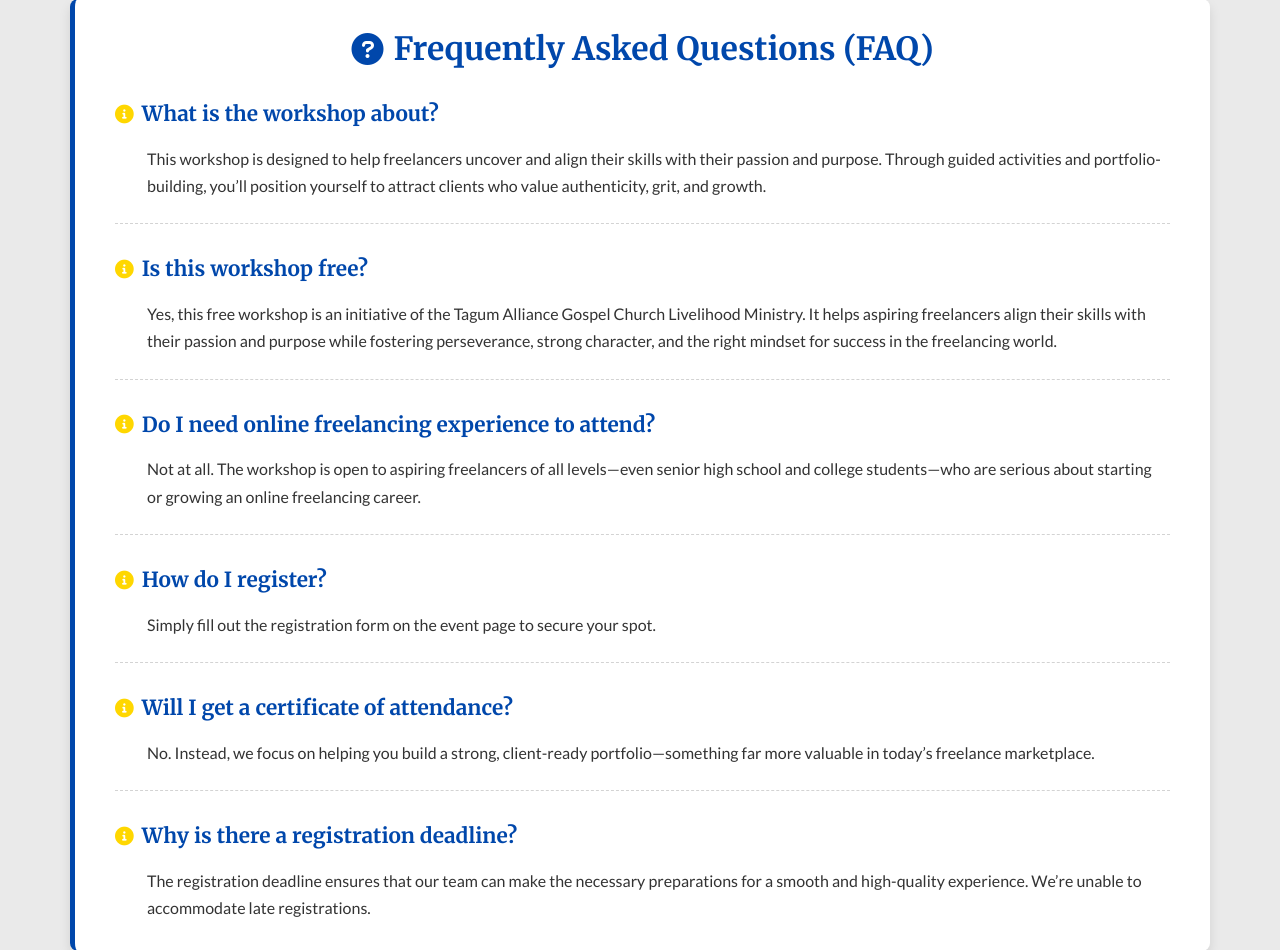
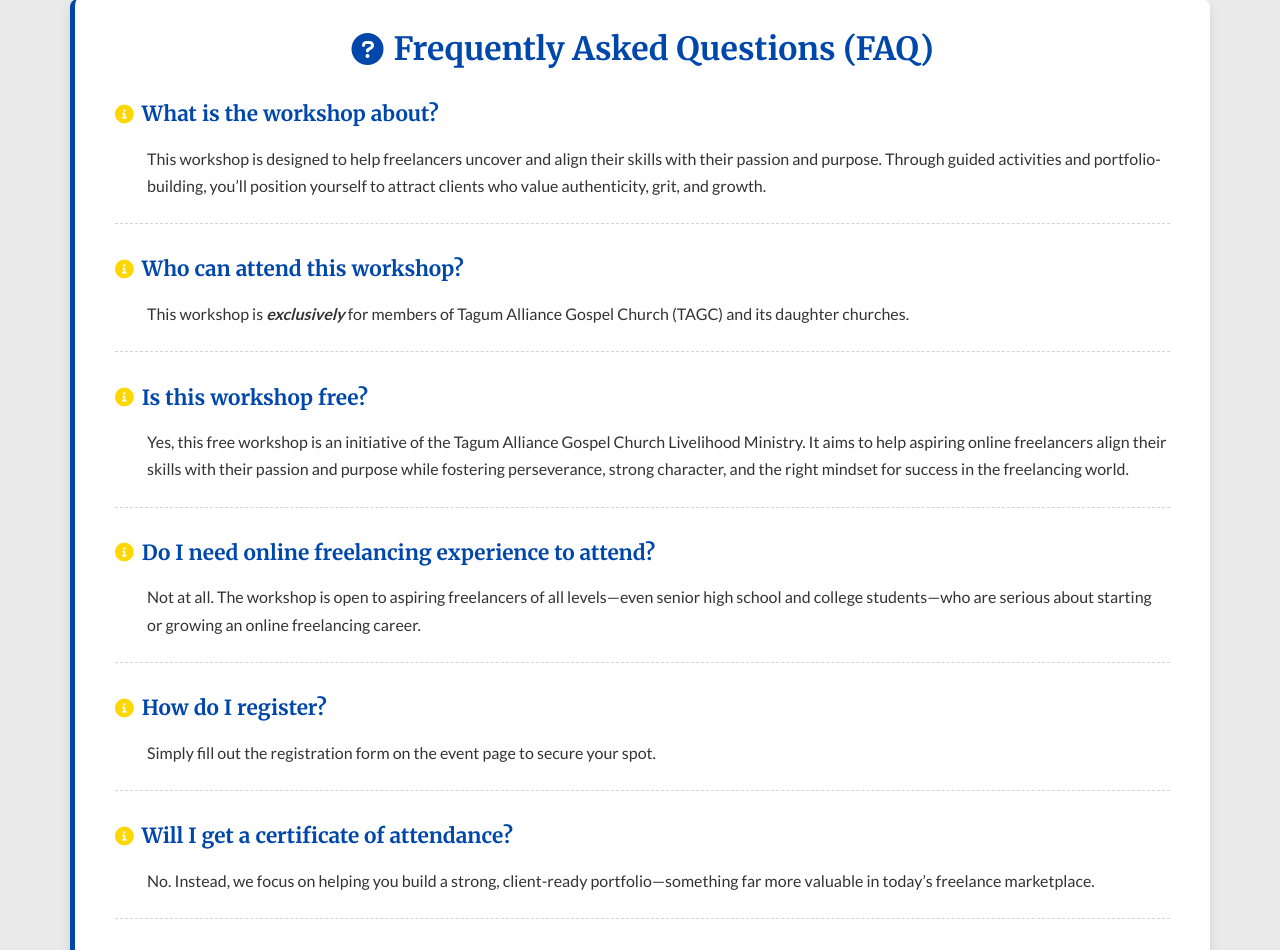
Before and after one commit to EDMarbas/tagc-workshop, a Django app: page /faq/ in a window 1280 px wide. Shown: the part 101-1051 px from the top of the page. Run offline with Django 5.2, Linux system fonts and the light colour scheme.

Commit message:
Update FAQ

```diff
--- a/registration/forms.py
+++ b/registration/forms.py
@@ -32,6 +32,9 @@
             'full_name',
             'email',
             'location',
+            'age_group',
+            'current_situation',
+            'freelance_experience'
         ]
         widgets = {
             'full_name': forms.TextInput(attrs={'class': 'form-control', 'placeholder': 'First and Last Name'}),
--- a/registration/templates/registration/base.html
+++ b/registration/templates/registration/base.html
@@ -184,7 +184,7 @@
         .alert { position: relative; padding: 1rem 1.25rem; margin-bottom: 1rem; border: 1px solid transparent; border-radius: 0.375rem; display: flex; align-items: center; gap: 10px; } .alert i { font-size: 1.25em; line-height: 1; } .alert-content { flex-grow: 1; } .alert-heading { color: inherit; font-family: var(--font-heading); margin-top: 0; margin-bottom: 0.5rem; font-size: 1.25em; } .alert-danger { color: #6a1a21; background-color: #f8d7da; border-color: #f5c2c7; } .alert-danger i { color: #842029; } .alert-warning { color: #664d03; background-color: #fff3cd; border-color: #ffecb5; } .alert-warning i { color: #cca300; } .alert-info { color: #055160; background-color: #cff4fc; border-color: #b6effb; } .alert-info i { color: #067084; } .alert-success { color: #0a3622; background-color: #d1e7dd; border-color: #badbcc; } .alert-success i { color: #0f5132; }
 
         /* --- PAGE SPECIFIC STYLES (unchanged) --- */
-        .workshop-header { text-align: center; margin-top: 0; /* Removed top margin */ margin-bottom: 20px; padding: 30px 20px; background: linear-gradient(135deg, var(--secondary-color), #ffffff); color: var(--text-color); border-radius: 8px; box-shadow: 0 4px 10px rgba(0,0,0,0.1); border-left: 5px solid var(--primary-color); } .workshop-header h1 { margin-bottom: 15px; font-weight: 700; color: var(--primary-color); font-size: 2.8em; } .workshop-header .lead { color: #555; margin-bottom: 10px; font-size: 1.3em; } .workshop-header .organizer { font-style: italic; color: var(--primary-color); font-weight: 500; margin-top: 15px; } .workshop-header hr { width: 60%; margin: 25px auto; border: none; border-top: 2px dashed var(--primary-color); opacity: 0.6; } .workshop-header h1 i, .workshop-header .organizer i { margin-right: 8px; } .workshop-details p { margin-bottom: 8px; font-size: 1.1em; line-height: 1.5; display: flex; align-items: center; justify-content: center; gap: 8px; } .workshop-details p strong { color: var(--primary-color); } .workshop-details i { color: var(--primary-color); width: 1.2em; text-align: center; flex-shrink: 0; } .workshop-details .deadline { color: #777; font-size: 0.95em; } .workshop-details .deadline strong { color: #777; }
+        .workshop-header { text-align: center; margin-top: 0; /* Removed top margin */ margin-bottom: 20px; padding: 30px 20px; background: linear-gradient(135deg, var(--secondary-color), #ffffff); color: var(--text-color); border-radius: 8px; box-shadow: 0 4px 10px rgba(0,0,0,0.1); border-left: 5px solid var(--primary-color); } .workshop-header h1 { margin-bottom: 15px; font-weight: 700; color: var(--primary-color); font-size: 2.8em; } .workshop-header .lead { color: #555; margin-bottom: 10px; font-size: 1.3em; } .workshop-header .organizer { font-style: italic; color: var(--primary-color); font-weight: 500; margin-top: 15px; } .workshop-header hr { width: 60%; margin: 25px auto; border: none; border-top: 2px dashed var(--primary-color); opacity: 0.6; } .workshop-header h1 i, .workshop-header .organizer i { margin-right: 8px; } .workshop-details p { margin-bottom: 8px; font-size: 1.1em; line-height: 1.5; display: flex; align-items: center; justify-content: center; gap: 8px; } .workshop-details p strong { color: var(--primary-color); } .workshop-details i { color: var(--primary-color); width: 1.2em; text-align: center; flex-shrink: 0; } .workshop-details .deadline { color: red; font-size: 0.95em; } .workshop-details .deadline strong { color: red; }
         .registration-form, .profile-section { background: var(--light-text-color); padding: 35px 40px; border-radius: 8px; box-shadow: 0 6px 12px rgba(0,0,0,0.1); margin-bottom: 30px; } .form-section-title { margin-top: 30px; margin-bottom: 20px; padding-bottom: 8px; border-bottom: 2px solid var(--primary-color); font-size: 1.4em; color: var(--primary-color); display: flex; align-items: center; gap: 8px; } .registration-form h4:first-of-type, .profile-section h4:first-of-type { margin-top: 0; } .input-group { margin-bottom: 1.5rem; }
         .thank-you-message { text-align: center; padding: 40px 20px; background-color: #E6F7FF; border: 1px solid #91D5FF; color: #0050B3; border-radius: 8px; margin-bottom: 30px; box-shadow: 0 4px 8px rgba(0, 71, 171, 0.1); } .thank-you-message h2 { color: var(--primary-color); margin-bottom: 15px; display: flex; align-items: center; justify-content: center; gap: 10px; } .thank-you-message hr { width: 50%; margin: 20px auto; border-color: #91D5FF; }
         .workshop-info-footer { margin-top: 40px; text-align: center; color: #555; padding: 20px; border-top: 1px solid var(--border-color); background-color: #f8f9fa; border-radius: 0 0 8px 8px; } .workshop-info-footer h3 { color: var(--primary-color); margin-bottom: 10px; display: flex; align-items: center; justify-content: center; gap: 8px; } .workshop-info-footer p { margin-bottom: 5px; font-size: 0.95em; display: flex; align-items: center; justify-content: center; gap: 6px; } .workshop-info-footer strong { color: var(--text-color); } .workshop-info-footer i { color: var(--primary-color); width: 1em; text-align: center; } .workshop-info-footer hr { width: 40%; margin: 20px auto; }
--- a/registration/templates/registration/faq.html
+++ b/registration/templates/registration/faq.html
@@ -18,10 +18,19 @@
     </div>
 
     <div class="faq-item">
+        <h4 class="faq-question"><i class="fas fa-info-circle"></i> Who can attend this workshop?</h4>
+        <div class="faq-answer">
+            <p>
+                This workshop is <strong><i>exclusively</i></strong> for members of Tagum Alliance Gospel Church (TAGC) and its daughter churches.
+            </p>
+        </div>
+    </div>
+
+    <div class="faq-item">
         <h4 class="faq-question"><i class="fas fa-info-circle"></i> Is this workshop free?</h4>
         <div class="faq-answer">
             <p>
-                Yes, this free workshop is an initiative of the Tagum Alliance Gospel Church Livelihood Ministry. It helps aspiring freelancers align their skills with their passion and purpose while fostering perseverance, strong character, and the right mindset for success in the freelancing world.
+                Yes, this free workshop is an initiative of the Tagum Alliance Gospel Church Livelihood Ministry. It aims to help aspiring online freelancers align their skills with their passion and purpose while fostering perseverance, strong character, and the right mindset for success in the freelancing world.
             </p>
         </div>
     </div>
--- a/registration/templates/registration/home.html
+++ b/registration/templates/registration/home.html
@@ -18,7 +18,7 @@
         <div class="workshop-details mt-4">
             <p><i class="fas fa-map-marked-alt"></i> <strong>Where:</strong> Tagum Alliance Gospel Church</p>
             <p><i class="fas fa-calendar-alt"></i> <strong>When:</strong> May 18, 2025 | 2:00 – 4:30 PM</p>
-             <p class="deadline"><small><i class="fas fa-stopwatch"></i> <strong>Registration Deadline:</strong> May 16, 2025</small></p>
+             <p class="deadline"><i class="fas fa-stopwatch"></i> <strong>Registration Deadline:</strong> May 16, 2025</p>
         </div>
     </div>
 
```
Also changed, not shown: registration/templates/registration/register.html (+6 -6 lines), db.sqlite3.
